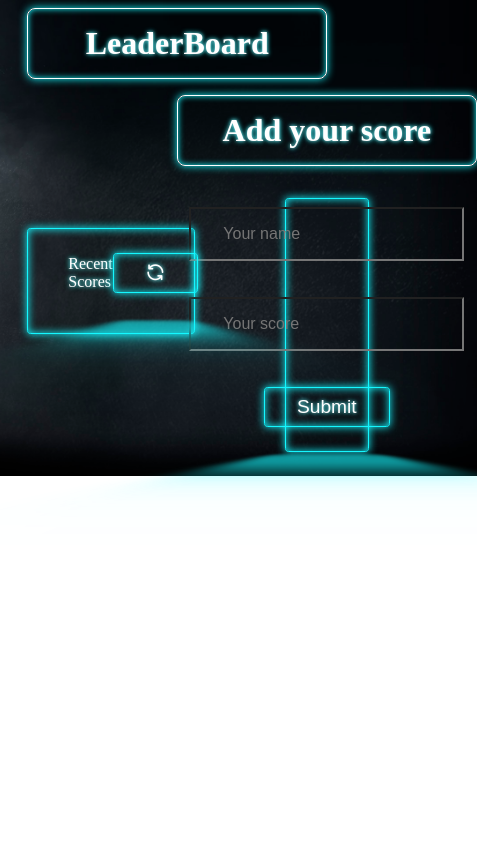
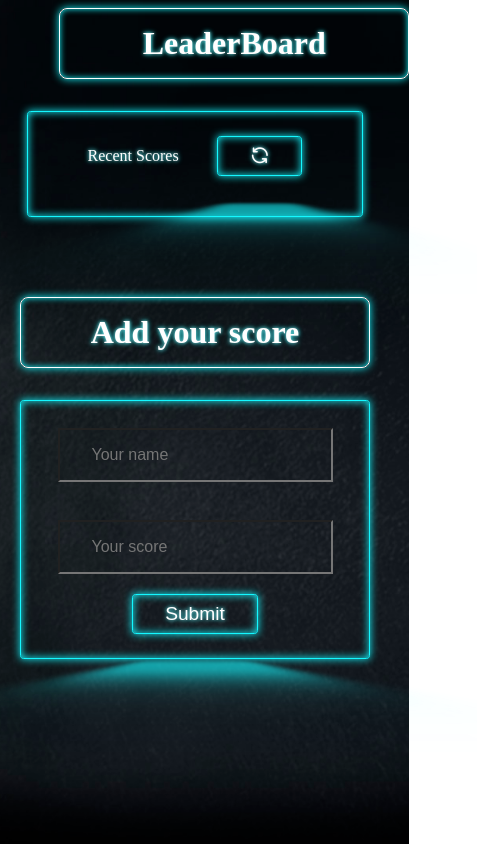
Before and after one commit to soesandarwin2201/LeaderBoard-project, a website built with webpack: page src/index.html in a window 390 px wide. Shown: the whole page, 477 px wide, since content can reach past the window. Built offline with nearby package versions, Linux system fonts and the light colour scheme.

Commit message:
fix the linters error

```diff
--- a/src/index.css
+++ b/src/index.css
@@ -9,6 +9,7 @@ body {
   background-position: center;
   background-repeat: no-repeat;
   background-size: cover;
+  background-attachment: fixed;
   color: #fff;
   width: 100%;
   height: auto;
@@ -28,9 +29,10 @@ section {
   border: #fff 0.1rem solid;
   padding: 1rem 2rem;
   border-radius: 0.5rem;
-  text-shadow: 0 0 .2rem #fff7,
-   0 0 .3rem #14f7ff;
-   box-shadow: inset 0 0 .4rem #14f7ff, 0 0 .5rem #14f7ff;
+  text-shadow:
+    0 0 0.2rem #fff7,
+    0 0 0.3rem #14f7ff;
+  box-shadow: inset 0 0 0.4rem #14f7ff, 0 0 0.5rem #14f7ff;
 }
 
 .scores {
@@ -42,19 +44,34 @@ section {
 
 .score-list-section {
   width: 50%;
+  margin-top: 2rem;
+  border: #14f7ff 0.1rem solid;
+  margin-bottom: 1rem;
+  padding: 0.5rem;
+  background-color: transparent;
+  border-radius: 0.2rem;
+  box-shadow:
+    inset 0 0 0.5rem #14f7ff,
+    0 0 0.5rem #14f7ff;
+  text-shadow:
+    0 0 0.2rem #fff7,
+    0 0 0.3rem #14f7ff;
+  text-transform: capitalize;
 }
 
 .add-section {
   width: 50%;
+  display: flex;
+  flex-direction: column;
+  justify-content: center;
+  align-items: center;
+  margin-top: 1rem;
 }
 
 .refresh-title {
   display: flex;
   justify-content: space-around;
   align-items: center;
-}
-
-.refresh-title {
   margin-bottom: 1rem;
   padding: 1rem 2rem;
 }
@@ -69,23 +86,6 @@ section {
   font-size: 1.2rem;
 }
 
-.score-list-section {
-  margin-top: 2rem;
-  border: #14f7ff .1rem solid;
-  border-radius: 6px;
-  margin-bottom: 1rem;
-  width: 50%;
-  padding: 0.5rem;
-  background-color: transparent;
-  border-radius: .2rem;
-  box-shadow: inset 0 0 .5rem #14f7ff,
-  0 0 .5rem #14f7ff;
-  text-shadow: 0 0 .2rem #fff7,
-  0 0 .3rem #14f7ff;
-  text-transform: capitalize;
-}
-
-
 tr {
   display: grid;
   grid-template-columns: 200px 100px 100px;
@@ -94,22 +94,22 @@ tr {
   border-bottom: #14f7ff 0.1rem solid;
 }
 
-
 button {
   font-size: 1.2rem;
   display: inline-block;
   position: relative;
   cursor: pointer;
   border: #14f7ff 0.1rem solid;
-  padding: .5rem 2rem;
+  padding: 0.5rem 2rem;
   border-radius: 0.2rem;
   background-color: transparent;
-  text-shadow: 0 0 .2rem #fff7,
-  0 0 .3rem #14f7ff;
+  text-shadow:
+    0 0 0.2rem #fff7,
+    0 0 0.3rem #14f7ff;
   box-shadow:
-  inset 0 0 .5rem #14f7ff,
-        0  0 .5rem #14f7ff;
- color: #fff;
+    inset 0 0 0.5rem #14f7ff,
+    0  0 0.5rem #14f7ff;
+  color: #fff;
 }
 
 button:active {
@@ -127,20 +127,12 @@ button::before {
   height: 100%;
   background: #14f7ff;
   transform:
-  perspective(0.2rem)
-  rotateX(10deg)
-  scale(1.3, 0.4);
+    perspective(0.2rem)
+    rotateX(10deg)
+    scale(1.3, 0.4);
   filter: blur(0.5rem);
   opacity: 0.6;
   pointer-events: none;
-}
-
-.add-section {
-  display: flex;
-  flex-direction: column;
-  justify-content: center;
-  align-items: center;
-  margin-top: 1rem;
 }
 
 #add-form {
@@ -149,17 +141,18 @@ button::before {
   justify-content: center;
   align-items: center;
   margin-top: 2rem;
-  border: #14f7ff .1rem solid;
-  border-radius: 6px;
+  border: #14f7ff 0.1rem solid;
   margin-bottom: 1rem;
   width: 50%;
   padding: 0.5rem;
-  background : transparent;
-  border-radius: .2rem;
-  box-shadow: inset 0 0 .5rem #14f7ff,
-  0 0 .5rem #14f7ff;
-  text-shadow: 0 0 .2rem #fff7,
-  0 0 .3rem #14f7ff;
+  background: transparent;
+  border-radius: 0.2rem;
+  box-shadow:
+    inset 0 0 0.5rem #14f7ff,
+    0 0 0.5rem #14f7ff;
+  text-shadow:
+    0 0 0.2rem #fff7,
+    0 0 0.3rem #14f7ff;
   text-transform: capitalize;
 }
 
@@ -169,9 +162,35 @@ input {
   outline: 0;
   color: #fff;
   font-size: 1rem;
+  margin: 1.2rem;
 }
 
 #submit-btn {
   background: transparent;
   margin-bottom: 1rem;
 }
+
+
+@media screen and (max-width : 769px) {
+  .section-title {
+    width: 350px;
+    margin-inline: 2rem;
+  }
+
+  .scores {
+    flex-direction: column;
+  }
+
+  .score-list-section {
+    width: 100%;
+  }
+
+  .add-section {
+    width: 100%;
+  }
+
+  #add-form {
+    width: 350px;
+  }
+
+}
--- a/src/index.js
+++ b/src/index.js
@@ -29,7 +29,6 @@ form.addEventListener('submit', async (e) => {
 
   name.value = '';
   score.value = ' ';
-
 });
 
 refreshBtn.addEventListener('click', async () => {
```
Also changed, not shown: src/index.html (+0 -4 lines).
